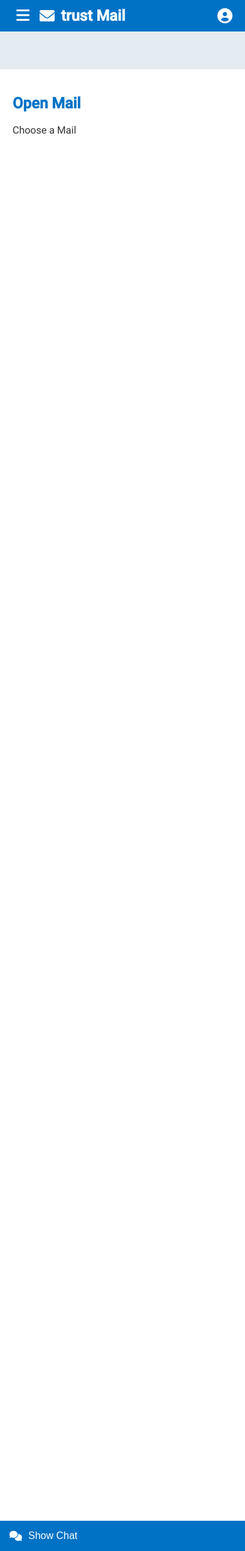
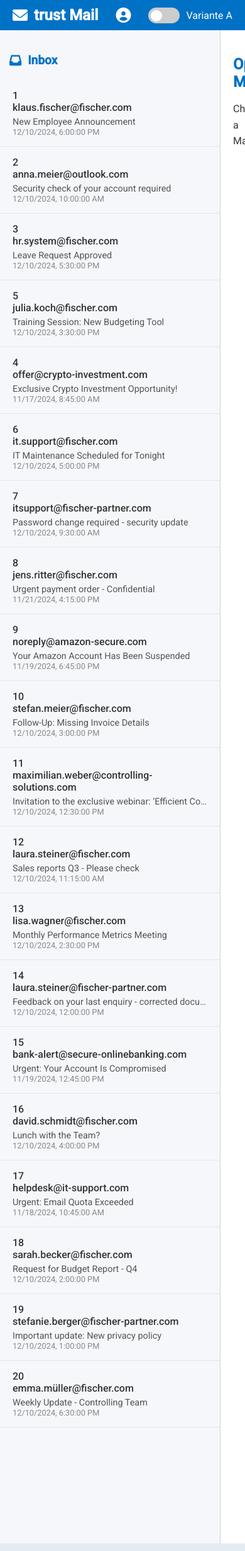
Before and after one commit to aboutblank35/kwkm-chatter, a Flask app: page / in a window 390 px wide. Shown: the whole page at 63% size. Run offline with Flask 3, Linux system fonts and the light colour scheme.

Commit message:
feat: add test toggle

```diff
--- a/static/css/styles.css
+++ b/static/css/styles.css
@@ -50,18 +50,75 @@ header .user-profile i {
     font-size: 1.5em;
 }
 
+.test-switch {
+    display: flex;
+    align-items: center;
+    gap: 10px;
+}
+
+.toggle-switch {
+    position: relative;
+    display: inline-block;
+    width: 50px;
+    height: 25px;
+}
+
+.toggle-switch input {
+    display: none;
+}
+
+.toggle-switch .slider {
+    position: absolute;
+    cursor: pointer;
+    top: 0;
+    left: 0;
+    right: 0;
+    bottom: 0;
+    background-color: #ccc;
+    transition: 0.4s;
+    border-radius: 25px;
+}
+
+.toggle-switch .slider:before {
+    position: absolute;
+    content: "";
+    height: 18px;
+    width: 18px;
+    left: 4px;
+    bottom: 3px;
+    background-color: white;
+    transition: 0.4s;
+    border-radius: 50%;
+}
+
+.toggle-switch input:checked + .slider {
+    background-color: #007bff;
+}
+
+.toggle-switch input:checked + .slider:before {
+    transform: translateX(25px);
+}
+
+#variant-label {
+    font-size: 1em;
+    color: white;
+}
+
+/* App Container */
 .app-container {
     display: flex;
     width: 100%;
     height: calc(100% - 60px); /* Höhe abzüglich der Kopfzeile */
 }
 
-/* Linke Spalte: E-Mail-Liste */
+/* Sidebar mit fester Breite */
 .sidebar {
     background-color: #f5f7fa;
     border-right: 1px solid #d1d1d1;
     padding: 20px 0;
     width: 350px;
+    min-width: 350px;
+    max-width: 350px;
     overflow-y: auto;
     transition: transform 0.3s ease;
 }
@@ -123,7 +180,7 @@ header .user-profile i {
     text-overflow: ellipsis;
 }
 
-/* Hauptbereich: E-Mail-Details und Chat */
+/* Hauptbereich */
 .main {
     flex-grow: 1;
     display: flex;
@@ -151,11 +208,10 @@ header .user-profile i {
     color: #333;
 }
 
-/* Warnung mit gelbem Hintergrund */
 .email-warning {
-    background-color: #fff3cd;
-    color: #856404;
-    border: 1px solid #ffeeba;
+    background-color: #fff3cd; /* Gelber Hintergrund */
+    color: #856404; /* Dunkler Text */
+    border: 1px solid #ffeeba; /* Gelber Rahmen */
     padding: 15px;
     margin-bottom: 15px;
     border-radius: 5px;
@@ -168,7 +224,8 @@ header .user-profile i {
     margin-right: 10px;
 }
 
-/* Button zum Ein-/Ausklappen des Chats */
+
+/* Chat Toggle Button */
 #chat-toggle-button {
     padding: 15px;
     background: #0072c6;
@@ -179,6 +236,7 @@ header .user-profile i {
     text-align: left;
     display: flex;
     align-items: center;
+    transition: background-color 0.3s ease;
 }
 
 #chat-toggle-button i {
@@ -193,7 +251,7 @@ header .user-profile i {
 #chat-container {
     border-top: 1px solid #d1d1d1;
     padding: 15px;
-    background: #f5f7fa;
+    background: #eef5fb;
     display: flex;
     flex-direction: column;
     max-height: 300px;
@@ -268,95 +326,3 @@ header .user-profile i {
 #input-container button:hover {
     background: #005a9e;
 }
-
-#input-container button i {
-    font-size: 1em;
-}
-
-/* Scrollbar-Styling */
-.sidebar::-webkit-scrollbar,
-#email-detail::-webkit-scrollbar,
-#messages::-webkit-scrollbar {
-    width: 8px;
-}
-
-.sidebar::-webkit-scrollbar-thumb,
-#email-detail::-webkit-scrollbar-thumb,
-#messages::-webkit-scrollbar-thumb {
-    background-color: #ccc;
-    border-radius: 4px;
-}
-
-.email-buttons {
-    display: flex;
-    justify-content: center;
-    gap: 10px;
-    margin-top: 20px;
-}
-
-.email-buttons .btn {
-    padding: 10px 20px;
-    border: none;
-    border-radius: 5px;
-    font-size: 1em;
-    cursor: pointer;
-    transition: background-color 0.3s ease, color 0.3s ease;
-}
-
-.email-buttons .btn-real {
-    background-color: #28a745; /* Grün */
-    color: white;
-}
-
-.email-buttons .btn-real:hover {
-    background-color: #218838;
-}
-
-.email-buttons .btn-fake {
-    background-color: #dc3545; /* Rot */
-    color: white;
-}
-
-.email-buttons .btn-fake:hover {
-    background-color: #c82333;
-}
-
-/* Responsives Design */
-@media (max-width: 768px) {
-    #menu-toggle-button {
-        display: block;
-    }
-
-    .sidebar {
-        width: 100%;
-        position: fixed;
-        left: 0;
-        top: 60px;
-        bottom: 0;
-        background-color: #f5f7fa;
-        transform: translateX(-100%);
-        z-index: 10;
-    }
-
-    .sidebar.active {
-        transform: translateX(0);
-    }
-
-    .app-container {
-        flex-direction: column;
-        position: relative;
-    }
-
-    #chat-toggle-button {
-        position: fixed;
-        bottom: 0;
-        width: 100%;
-        left: 0;
-    }
-
-    /* Der main-Bereich sollte unter die Sidebar rutschen, sobald diese aktiv ist */
-    .main {
-        flex: 1;
-        margin-top: 60px;
-    }
-}
--- a/static/js/app.js
+++ b/static/js/app.js
@@ -1,6 +1,5 @@
-let warnings = []; // Variable für Warnungen
+let warnings = [];
 
-// Warnungen laden
 async function loadWarnings() {
     try {
         const response = await fetch("/api/warnings");
@@ -11,7 +10,6 @@ async function loadWarnings() {
     }
 }
 
-// E-Mails laden und Liste aktualisieren
 async function loadEmails() {
     try {
         const emailResponse = await fetch("/api/emails");
@@ -27,6 +25,7 @@ async function loadEmails() {
             const listItem = document.createElement("li");
             listItem.classList.add("email-item");
             listItem.innerHTML = `
+                <span class="email-sender">${email.id}</span>
                 <span class="email-sender">${email.sender}</span>
                 <span class="email-subject">${email.subject}</span>
                 <span class="email-timestamp">${new Date(email.timestamp).toLocaleString()}</span>
@@ -39,16 +38,13 @@ async function loadEmails() {
     }
 }
 
-// Detailansicht der E-Mail anzeigen
 function showEmail(email) {
     const detailView = document.getElementById("email-detail");
-
-    // Finde die zugehörige Warnung über die ID
     const emailWarning = warnings.find(warning => warning.id === email.id);
 
     detailView.innerHTML = `
         ${emailWarning ? `
-        <div class="email-warning">
+        <div class="email-warning" style="display: ${document.getElementById("variant-toggle").checked ? "block" : "none"};">
             <p>${emailWarning.text}</p>
         </div>` : ''}
         <h2>${email.subject}</h2>
@@ -56,20 +52,13 @@ function showEmail(email) {
         <p><strong>Sent:</strong> ${new Date(email.timestamp).toLocaleString()}</p>
         <hr>
         <p>${email.content}</p>
-        <div class="email-buttons">
-            <button class="btn btn-real"><i class="fas fa-check-circle"></i> Real</button>
-            <button class="btn btn-fake"><i class="fas fa-times-circle"></i> Fake</button>
-        </div>
     `;
-    emailButtons.style.display = "flex";
 }
 
-// Chat-Funktion
 async function sendMessage() {
     const userInput = document.getElementById("user-input").value;
     if (!userInput) return;
 
-    // Zeige die Nutzer-Nachricht im Chat an
     const messages = document.getElementById("messages");
     const userMessage = document.createElement("div");
     userMessage.className = "message user";
@@ -77,11 +66,9 @@ async function sendMessage() {
     messages.appendChild(userMessage);
     messages.scrollTop = messages.scrollHeight;
 
-    // Eingabe leeren
     document.getElementById("user-input").value = "";
 
     try {
-        // API-Aufruf
         const response = await fetch("/api/chat", {
             method: "POST",
             headers: { "Content-Type": "application/json" },
@@ -90,15 +77,12 @@ async function sendMessage() {
 
         const data = await response.json();
 
-        // Antwort anzeigen
         if (data.response) {
             const botMessage = document.createElement("div");
             botMessage.className = "message bot";
-            botMessage.textContent = data.response.response; // Zeige die Antwort
-            console.log(data.response)
+            botMessage.textContent = data.response.response;
             messages.appendChild(botMessage);
 
-            // Quellen anzeigen (optional)
             if (data.response.sources && data.response.sources.length > 0) {
                 const sourceMessage = document.createElement("div");
                 sourceMessage.className = "message bot";
@@ -120,5 +104,37 @@ async function sendMessage() {
     }
 }
 
-// Initiale Daten laden
+document.addEventListener("DOMContentLoaded", () => {
+    const toggle = document.getElementById("variant-toggle");
+    const label = document.getElementById("variant-label");
+    const chatContainer = document.getElementById("chat-container");
+    const chatToggleButton = document.getElementById("chat-toggle-button");
+    const emailDetail = document.getElementById("email-detail");
+
+const updateUI = (isVariantB) => {
+    const chatContainer = document.getElementById("chat-container");
+    const chatToggleButton = document.getElementById("chat-toggle-button");
+    const emailDetail = document.getElementById("email-detail");
+    const warnings = emailDetail.querySelectorAll(".email-warning");
+
+    if (isVariantB) {
+        chatContainer.style.display = "block";
+        chatToggleButton.style.display = "block";
+        warnings.forEach(warning => warning.style.display = "block");
+    } else {
+        chatContainer.style.display = "none";
+        chatToggleButton.style.display = "none";
+        warnings.forEach(warning => warning.style.display = "none");
+    }
+    label.textContent = isVariantB ? "Variante B" : "Variante A";
+};
+
+
+    toggle.addEventListener("change", () => {
+        updateUI(toggle.checked);
+    });
+
+    updateUI(toggle.checked);
+});
+
 loadEmails();
--- a/templates/outlook.html
+++ b/templates/outlook.html
@@ -27,6 +27,13 @@
         <div class="user-profile">
             <i class="fas fa-user-circle"></i>
         </div>
+        <div class="test-switch">
+            <label class="toggle-switch">
+                <input type="checkbox" id="variant-toggle">
+                <span class="slider"></span>
+            </label>
+            <span id="variant-label">Variante A</span>
+        </div>
     </header>
 
     <div class="app-container">
@@ -49,12 +56,6 @@
                 </div>
                 <h2>Open Mail</h2>
                 <p>Choose a Mail</p>
-
-                <!-- Buttons für Real und Fake -->
-                <div class="email-buttons" style="display: none;" id="email-buttons">
-                    <button class="btn btn-real"><i class="fas fa-check-circle"></i> Real</button>
-                    <button class="btn btn-fake"><i class="fas fa-times-circle"></i> Fake</button>
-                </div>
             </div>
 
             <!-- Chatbot -->
```
